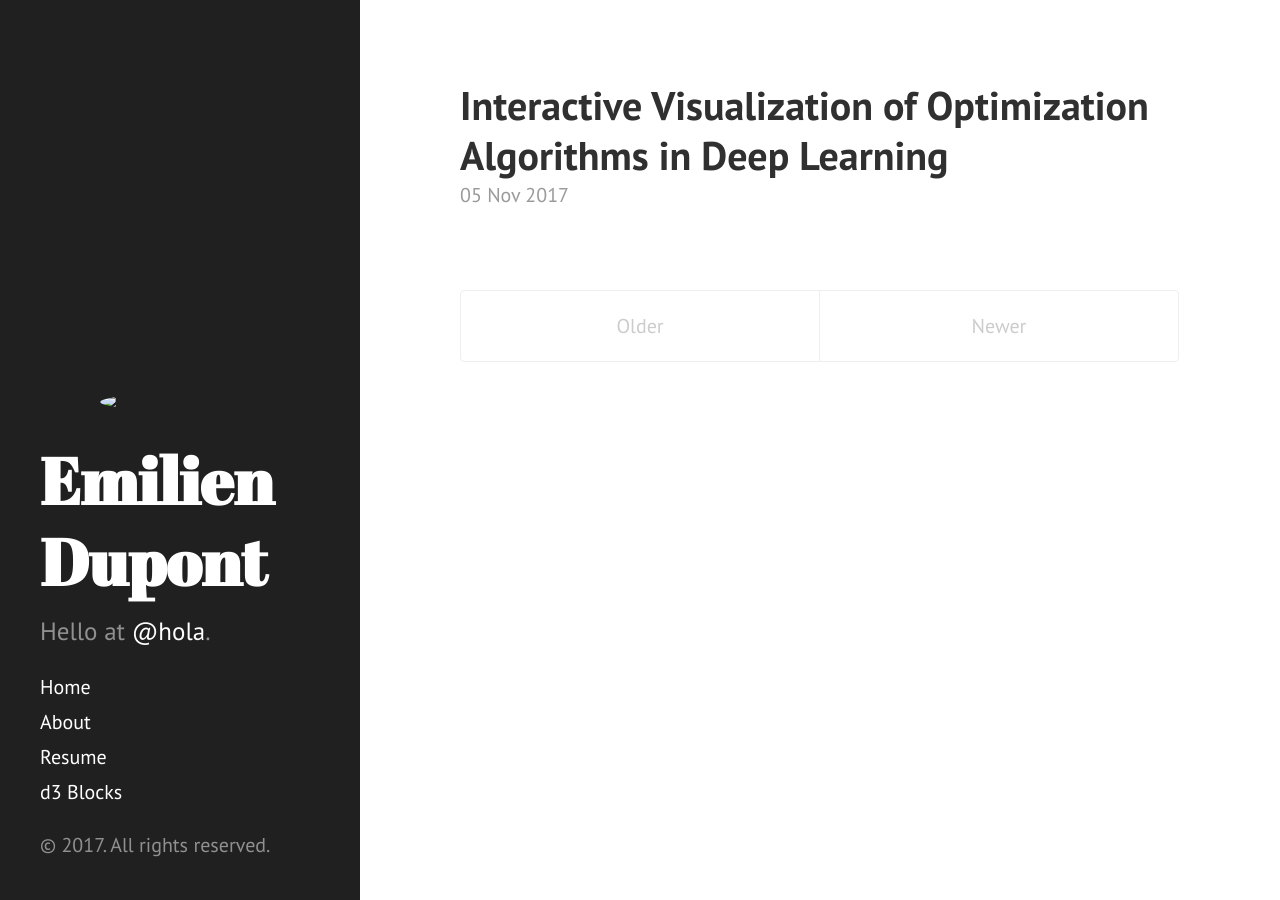
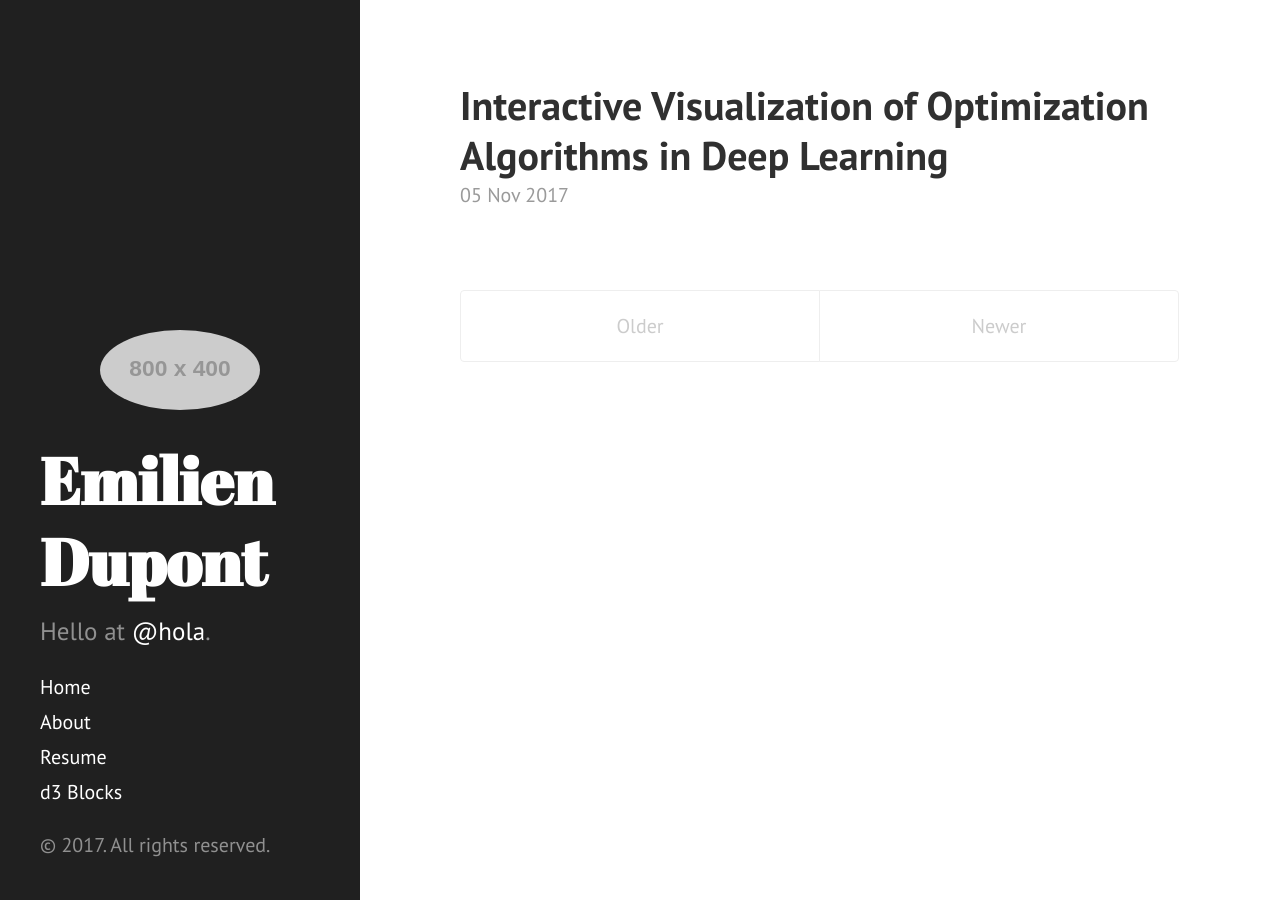
Before and after one commit to EmilienDupont/emiliendupont.github.io, a Jekyll site: the page built from index.html, in a window 1280 px wide. Built offline with Jekyll 4.4.1, drawn with Linux system fonts in a browser that asks for light colours; the list of posts is cut into pages by our own code.

Commit message:
:sparkles: testing with placeholder image

```diff
--- a/_includes/sidebar.html
+++ b/_includes/sidebar.html
@@ -1,7 +1,7 @@
 <div class="sidebar">
   <div class="container sidebar-sticky">
     <div class="sidebar-logo" style="align:center">
-      <img src="{{ site.url }}/_assets/profile.png" />
+      <img src="https://placehold.it/800x400" />
     </div>
     <div class="sidebar-about">
       <h1>
```
